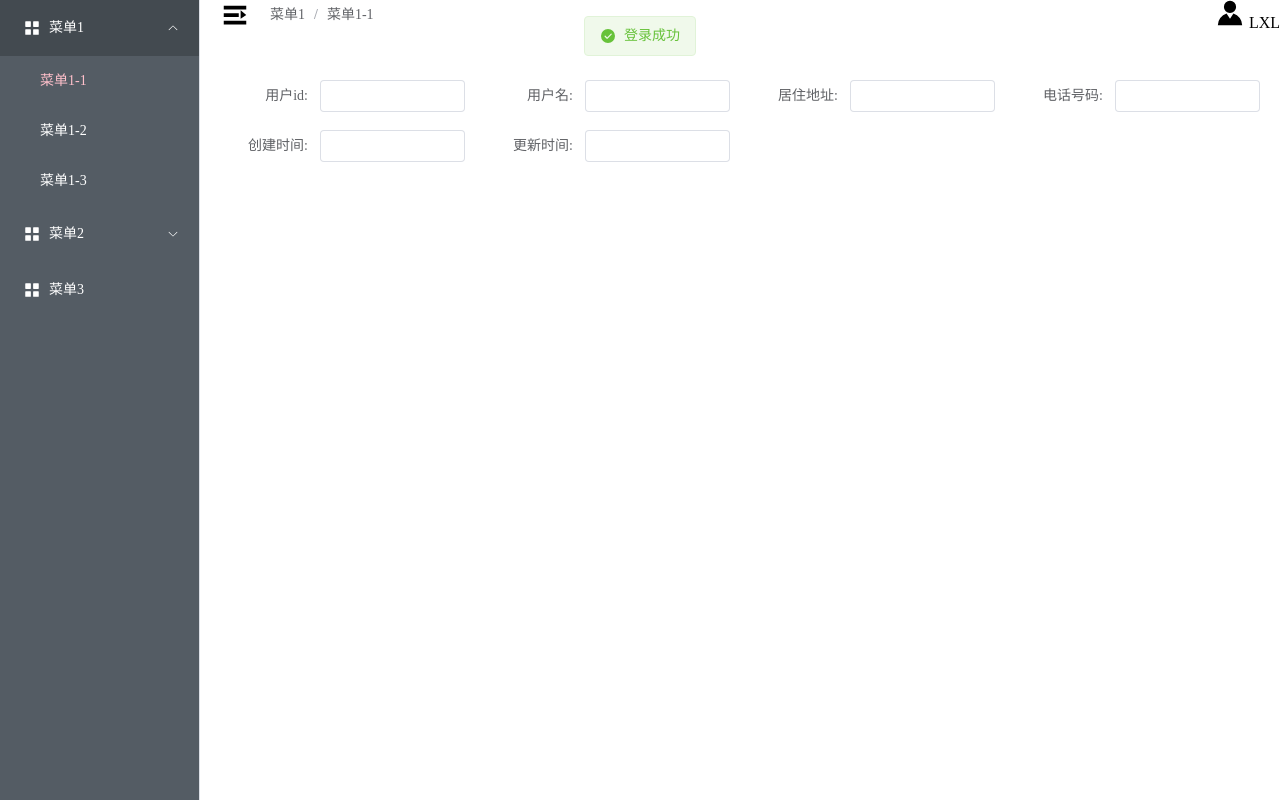
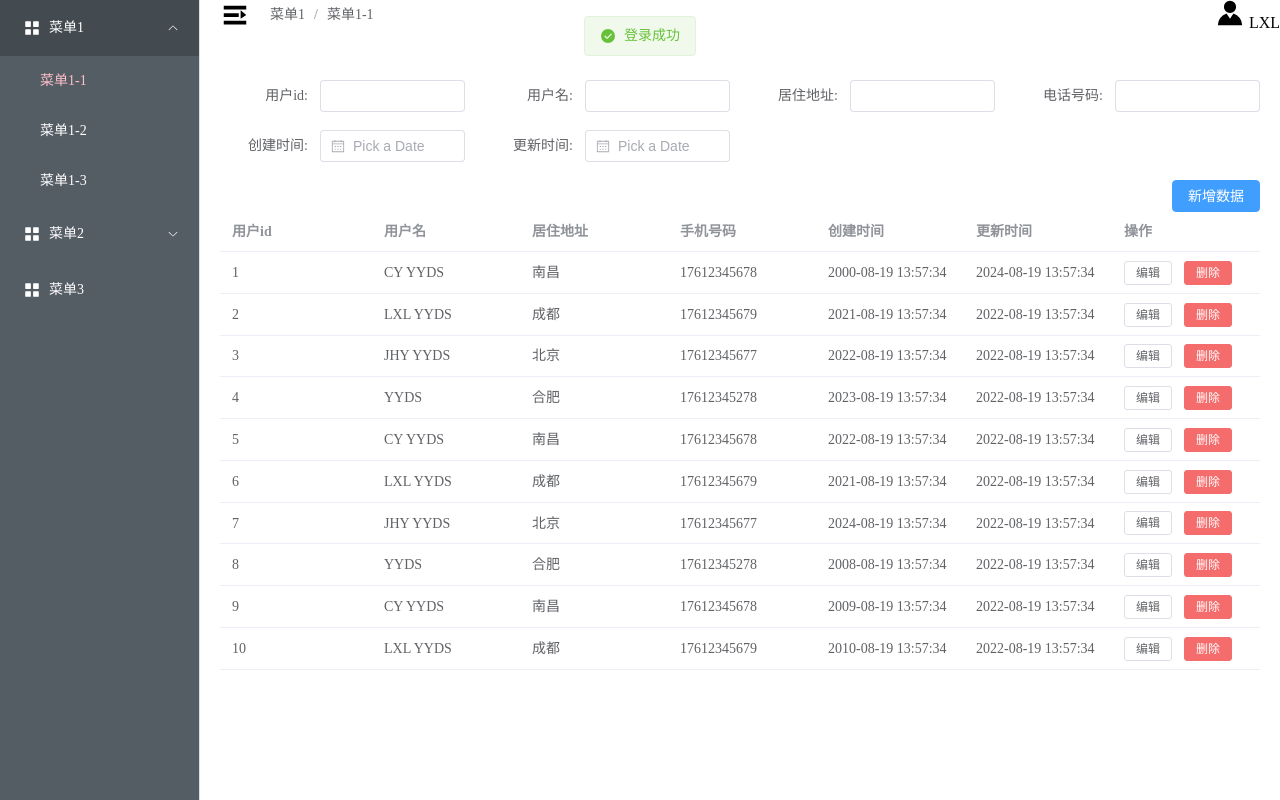
Before and after one commit to Sun-24816/back-admin-frontend, a Vue app: page /main/path1-1 in a window 1280 px wide. Both pictures are taken after a click on the button "点击登录". Built offline with nearby package versions, Linux system fonts and the light colour scheme.

Commit message:
feat: 添加表格编辑功能

```diff
--- /dev/null
+++ b/src/base-ui/editDialog.vue
@@ -0,0 +1,73 @@
+<template>
+  <div>
+    <el-dialog
+      destroy-on-close
+      v-model="isShowDialog"
+      @close="handleClose"
+      title="编辑数据"
+      width="500"
+    >
+      <el-form
+        v-for="(value, key) in detailFormData"
+        label-width="auto"
+        style="max-width: 800px"
+      >
+        <el-form-item
+          :label="key + ':'"
+          v-if="key.includes('Time')"
+          label-width="100px"
+        >
+          <el-date-picker
+            v-model="detailFormData[key]"
+            type="datetime"
+            placeholder="Pick a Date"
+            format="YYYY-MM-DD HH:mm:ss"
+            value-format="YYYY-MM-DD HH:mm:ss"
+            style="width: 400px"
+          ></el-date-picker>
+        </el-form-item>
+        <el-form-item :label="key + ':'" v-else label-width="100px">
+          <el-input
+            v-model="detailFormData[key]"
+            :disabled="key === 'userId'"
+            style="width: 400px"
+          ></el-input>
+        </el-form-item>
+      </el-form>
+      <template #footer>
+        <div class="dialog-footer">
+          <el-button @click="handleCancel">取消</el-button>
+          <el-button @click="editConfirm" type="primary">确定 </el-button>
+        </div>
+      </template>
+    </el-dialog>
+  </div>
+</template>
+<script setup>
+import { ref, watchEffect } from "vue";
+const props = defineProps(["isShow", "detailData"]);
+const emit = defineEmits(["editConfirm2", "editDialogClose", "editConfirm"]);
+const isShowDialog = ref(false);
+const detailFormData = ref({});
+const handleClose = () => {
+  emit("editDialogClose");
+  console.log("提交关闭");
+};
+const editConfirm = () => {
+  emit("editConfirm", detailFormData);
+};
+const handleCancel = () => {
+  // 这里视图提交什么啊
+  emit("editDialogClose");
+};
+watchEffect(() => {
+  isShowDialog.value = props.isShow;
+});
+// 只读数据，实现单项修改
+watchEffect(() => {
+  detailFormData.value = { ...props.detailData };
+  console.log("DHSADHSAKK");
+  console.log(detailFormData.value);
+});
+</script>
+<style scoped></style>
--- a/src/components/path1/path1-1.vue
+++ b/src/components/path1/path1-1.vue
@@ -5,16 +5,92 @@
         <el-row :gutter="20">
           <el-col v-for="item in columns" :span="6">
             <el-form-item :label="item.label + ':'" label-width="100px">
-              <el-input v-model="selectForms[item.formItem]"></el-input>
+              <el-date-picker
+                v-if="item.formItem.includes('Time')"
+                v-model="selectForms[item.formItem]"
+                type="date"
+                placeholder="Pick a Date"
+                format="YYYY-MM-DD HH:mm:ss"
+                value-format="YYYY-MM-DD HH:mm:ss"
+                style="width: 800px"
+              >
+              </el-date-picker>
+              <el-input v-else v-model="selectForms[item.formItem]"></el-input>
             </el-form-item>
           </el-col>
         </el-row>
       </el-form>
     </el-form>
+    <div class="add-btn"><el-button type="primary">新增数据</el-button></div>
+    <div class="table">
+      <el-table
+        :data="tableData"
+        v-loading="isLoading"
+        height="600"
+        style="width: 100%"
+      >
+        <el-table-column
+          label="用户id"
+          property="userId"
+          show-overflow-tooltip
+        ></el-table-column>
+        <el-table-column
+          label="用户名"
+          property="name"
+          show-overflow-tooltip
+        ></el-table-column>
+        <el-table-column
+          label="居住地址"
+          property="address"
+          show-overflow-tooltip
+        ></el-table-column>
+        <el-table-column
+          label="手机号码"
+          property="telephone"
+          show-overflow-tooltip
+        ></el-table-column>
+        <el-table-column
+          label="创建时间"
+          property="createTime"
+          show-overflow-tooltip
+        ></el-table-column>
+        <el-table-column
+          label="更新时间"
+          property="updateTime"
+          show-overflow-tooltip
+        ></el-table-column>
+        <el-table-column label="操作">
+          <template #default="scope">
+            <el-button size="small" @click="handleEdit(scope.row)">
+              编辑
+            </el-button>
+            <el-button
+              size="small"
+              type="danger"
+              @click="handleDelete(scope.$index)"
+              >删除</el-button
+            >
+          </template>
+        </el-table-column>
+      </el-table>
+    </div>
+
+    <editDialog
+      :isShow="detailDialogVisible"
+      :detailData="propDetailData"
+      @editDialogClose="handerEditDialogClose"
+      @editConfirm="handleEditConfirm"
+    ></editDialog>
   </div>
 </template>
 <script setup>
 import { ref, watchEffect } from "vue";
+import editDialog from "@/base-ui/editDialog.vue";
+const detailDialogVisible = ref(false);
+const propDetailData = ref({});
+const isLoading = ref(false);
+//实际的详情数据
+const detailData = ref({});
 const columns = [
   {
     label: "用户id",
@@ -42,6 +118,107 @@ const columns = [
   },
 ];
 
+const data = [
+  {
+    userId: 1,
+    name: "CY YYDS",
+    address: "南昌",
+    telephone: "17612345678",
+    createTime: "2000-08-19 13:57:34",
+    updateTime: "2024-08-19 13:57:34",
+  },
+  {
+    userId: 2,
+    name: "LXL YYDS",
+    address: "成都",
+    telephone: "17612345679",
+    createTime: "2021-08-19 13:57:34",
+    updateTime: "2022-08-19 13:57:34",
+  },
+  {
+    userId: 3,
+    name: "JHY YYDS",
+    address: "北京",
+    telephone: "17612345677",
+    createTime: "2022-08-19 13:57:34",
+    updateTime: "2022-08-19 13:57:34",
+  },
+  {
+    userId: 4,
+    name: "YYDS",
+    address: "合肥",
+    telephone: "17612345278",
+    createTime: "2023-08-19 13:57:34",
+    updateTime: "2022-08-19 13:57:34",
+  },
+  {
+    userId: 5,
+    name: "CY YYDS",
+    address: "南昌",
+    telephone: "17612345678",
+    createTime: "2022-08-19 13:57:34",
+    updateTime: "2022-08-19 13:57:34",
+  },
+  {
+    userId: 6,
+    name: "LXL YYDS",
+    address: "成都",
+    telephone: "17612345679",
+    createTime: "2021-08-19 13:57:34",
+    updateTime: "2022-08-19 13:57:34",
+  },
+  {
+    userId: 7,
+    name: "JHY YYDS",
+    address: "北京",
+    telephone: "17612345677",
+    createTime: "2024-08-19 13:57:34",
+    updateTime: "2022-08-19 13:57:34",
+  },
+  {
+    userId: 8,
+    name: "YYDS",
+    address: "合肥",
+    telephone: "17612345278",
+    createTime: "2008-08-19 13:57:34",
+    updateTime: "2022-08-19 13:57:34",
+  },
+  {
+    userId: 9,
+    name: "CY YYDS",
+    address: "南昌",
+    telephone: "17612345678",
+    createTime: "2009-08-19 13:57:34",
+    updateTime: "2022-08-19 13:57:34",
+  },
+  {
+    userId: 10,
+    name: "LXL YYDS",
+    address: "成都",
+    telephone: "17612345679",
+    createTime: "2010-08-19 13:57:34",
+    updateTime: "2022-08-19 13:57:34",
+  },
+  {
+    userId: 11,
+    name: "JHY YYDS",
+    address: "北京",
+    telephone: "17612345677",
+    createTime: "2011-08-19 13:57:34",
+    updateTime: "2022-08-19 13:57:34",
+  },
+  {
+    userId: 12,
+    name: "YYDS",
+    address: "合肥",
+    telephone: "17612345278",
+    createTime: "2012-08-19 13:57:34",
+    updateTime: "2021-08-19 13:57:34",
+  },
+];
+
+const tableData = ref([...data.slice(0, 10)]);
+
 const selectForms = ref({
   userId: "",
   name: "",
@@ -51,15 +228,70 @@ const selectForms = ref({
   updateTime: "",
 });
 
+const handleDelete = () => {};
+
+const handleEdit = (row) => {
+  detailDialogVisible.value = true;
+  propDetailData.value = row;
+
+  console.log("进入handlerEdit");
+  console.log(propDetailData.value);
+};
+
+const handleEditConfirm = (detail) => {
+  console.log("确认添加");
+  // console.log(detail.value);
+  // console.log(detail);
+  detailDialogVisible.value = false;
+  detailData.value = detail.value;
+  console.log(detailData.value);
+  console.log("createTime:", detailData.value.createTime); // 确保可以访问
+};
+
+const handerEditDialogClose = () => {
+  detailDialogVisible.value = false;
+  console.log("执行 handerEditDialogClose");
+};
+
 watchEffect(() => {
   console.log("path1-1 watchEffect userId");
   console.log(selectForms.value);
   console.log(selectForms["userId"]);
   // console.log(selectForms[userId]);
 });
+
+watchEffect(() => {
+  isLoading.value = true;
+  console.log("编辑框的数据");
+  console.log(detailData.value);
+  console.log(detailData.value.updateTime);
+  const tableDataIndex = tableData.value.findIndex(
+    (item) => item.userId === detailData.value.userId
+  );
+  const dataIndex = data.findIndex(
+    (item) => item.userId === detailData.value.userId
+  );
+  // 展示的tableData数据和data数据库中的数据都得改
+  console.log("桌面数据 index");
+  // tableDataIndex = 1;
+  console.log(tableDataIndex);
+  console.log(detailData.value.userId);
+  tableData.value[tableDataIndex] = detailData.value;
+  data[dataIndex] = detailData.value;
+  setTimeout(() => {
+    isLoading.value = false;
+  }, 1000);
+});
 </script>
 <style scoped>
 .dashBoard {
   height: 100%;
+  width: 100%;
+}
+
+.add-btn {
+  width: 100%;
+  display: flex;
+  justify-content: end;
 }
 </style>
```
Also changed, not shown: biji.txt.
